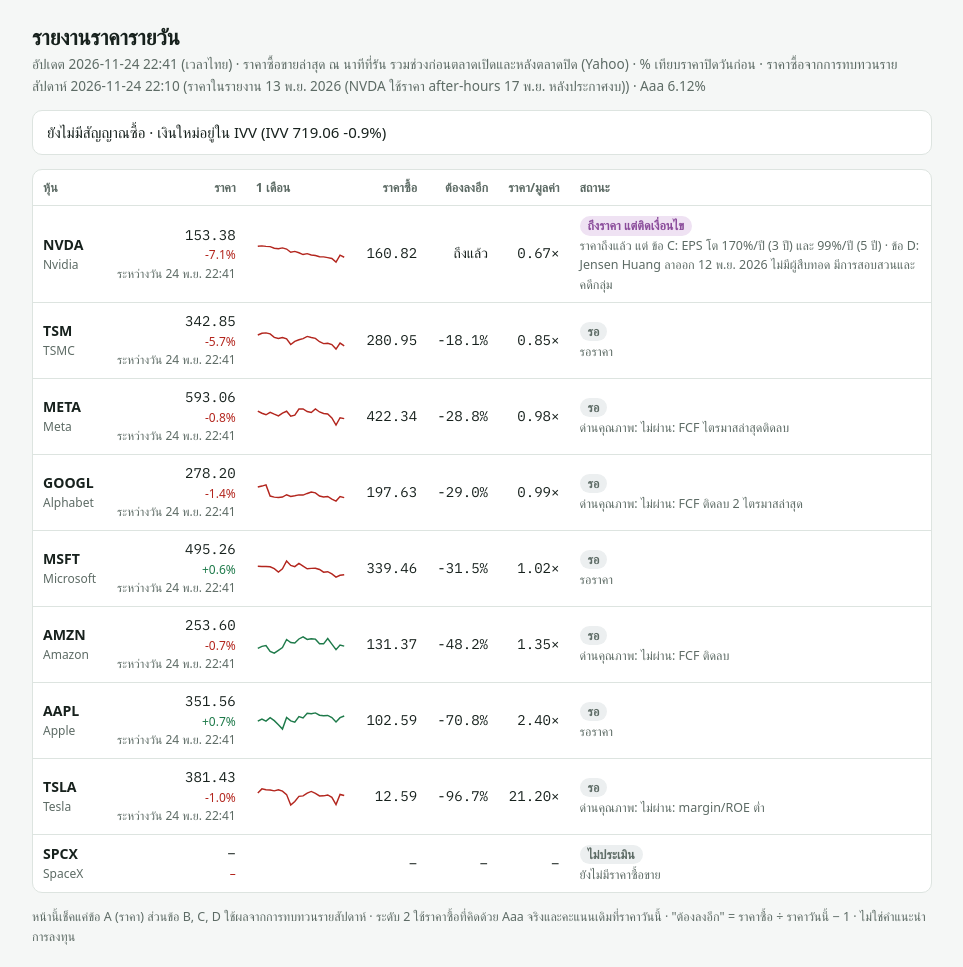
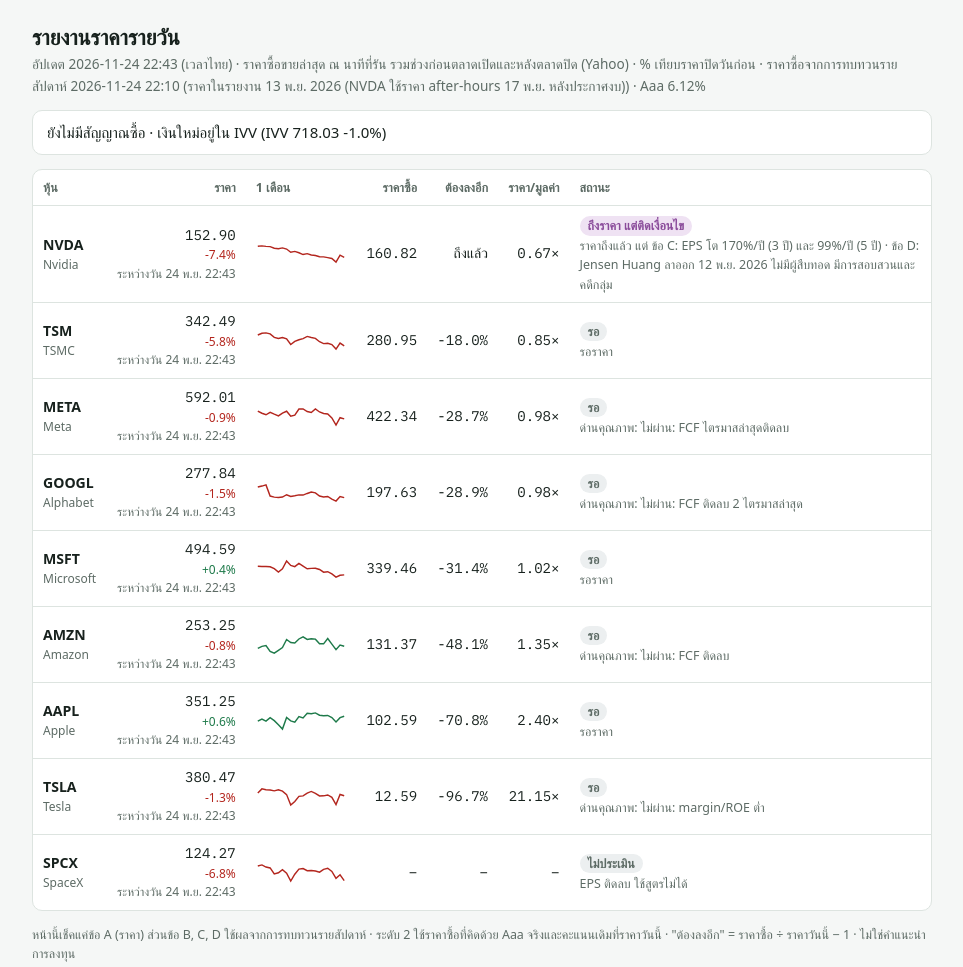
Before and after one commit to EakNaruethep/Investing, a plain HTML site: page output/reports/daily-report.html in a window 1280 px wide. Shown: the whole page, without its empty margins (158-1121 px from the left). Drawn offline with Linux system fonts and the light colour scheme; a web font is replaced by a local one.

Commit message:
Daily report: include SpaceX (SPCX trades on Nasdaq)
Co-Authored-By: Claude Opus 5.5 <noreply@anthropic.com>

```diff
--- a/data/watchlist.json
+++ b/data/watchlist.json
@@ -175,7 +175,7 @@
                    },
                    {
                        "t":  "SPCX",
-                       "yahoo":  null,
+                       "yahoo":  "SPCX",
                        "name":  "SpaceX",
                        "V":  null,
                        "buy":  null,
--- a/output/reports/daily-report.html
+++ b/output/reports/daily-report.html
@@ -17,18 +17,18 @@ td.n{text-align:right;font-family:var(--m);font-variant-numeric:tabular-nums;whi
 .p-t1{background:var(--t1s);color:var(--t1)}.p-t2{background:var(--t2s);color:var(--t2)}.p-blocked{background:var(--bls);color:var(--bl)}.p-near{background:var(--nrs);color:var(--nr)}.p-wait,.p-na{background:var(--wts);color:var(--wt)}
 .why{display:block;color:var(--muted);font-size:.78rem;min-width:220px;max-width:340px}
 footer{color:var(--muted);font-size:.78rem}</style></head><body><div class="wrap">
-<header><h1>รายงานราคารายวัน</h1><div class="sub">อัปเดต 2026-11-24 22:41 (เวลาไทย) · ราคาซื้อขายล่าสุด ณ นาทีที่รัน รวมช่วงก่อนตลาดเปิดและหลังตลาดปิด (Yahoo) · % เทียบราคาปิดวันก่อน · ราคาซื้อจากการทบทวนรายสัปดาห์ 2026-11-24 22:10 (ราคาในรายงาน 13 พ.ย. 2026 (NVDA ใช้ราคา after-hours 17 พ.ย. หลังประกาศงบ)) · Aaa 6.12%</div></header>
-<div class='banner'>ยังไม่มีสัญญาณซื้อ · เงินใหม่อยู่ใน IVV (IVV 719.06 -0.9%)</div>
+<header><h1>รายงานราคารายวัน</h1><div class="sub">อัปเดต 2026-11-24 22:43 (เวลาไทย) · ราคาซื้อขายล่าสุด ณ นาทีที่รัน รวมช่วงก่อนตลาดเปิดและหลังตลาดปิด (Yahoo) · % เทียบราคาปิดวันก่อน · ราคาซื้อจากการทบทวนรายสัปดาห์ 2026-11-24 22:10 (ราคาในรายงาน 13 พ.ย. 2026 (NVDA ใช้ราคา after-hours 17 พ.ย. หลังประกาศงบ)) · Aaa 6.12%</div></header>
+<div class='banner'>ยังไม่มีสัญญาณซื้อ · เงินใหม่อยู่ใน IVV (IVV 718.03 -1.0%)</div>
 <div class="scroll"><table><thead><tr><th>หุ้น</th><th style="text-align:right">ราคา</th><th>1 เดือน</th><th style="text-align:right">ราคาซื้อ</th><th style="text-align:right">ต้องลงอีก</th><th style="text-align:right">ราคา/มูลค่า</th><th>สถานะ</th></tr></thead><tbody>
-<tr class='s-blocked'><td><b>NVDA</b><span class='nm'>Nvidia</span></td><td class='n'>153.38<span class='nm dn'>-7.1%</span><span class='nm'>ระหว่างวัน 24 พ.ย. 22:41</span></td><td><svg viewBox='0 0 100 26' class='sp' aria-hidden='true'><polyline points='2.0,4.4 6.6,4.0 11.1,4.5 15.7,4.8 20.3,6.6 24.9,7.1 29.4,6.2 34.0,7.5 38.6,11.1 43.1,10.1 47.7,11.6 52.3,13.6 56.9,12.6 61.4,14.1 66.0,14.7 70.6,16.0 75.1,16.2 79.7,17.0 84.3,18.0 88.9,22.0 93.4,14.3 98.0,16.6' fill='none' stroke='var(--down)' stroke-width='1.6'/></svg></td><td class='n'>160.82</td><td class='n'>ถึงแล้ว</td><td class='n'>0.67×</td><td><span class='pill p-blocked'>ถึงราคา แต่ติดเงื่อนไข</span><span class='why'>ราคาถึงแล้ว แต่ ข้อ C: EPS โต 170%/ปี (3 ปี) และ 99%/ปี (5 ปี) · ข้อ D: Jensen Huang ลาออก 12 พ.ย. 2026 ไม่มีผู้สืบทอด มีการสอบสวนและคดีกลุ่ม</span></td></tr>
-<tr class='s-wait'><td><b>TSM</b><span class='nm'>TSMC</span></td><td class='n'>342.85<span class='nm dn'>-5.7%</span><span class='nm'>ระหว่างวัน 24 พ.ย. 22:41</span></td><td><svg viewBox='0 0 100 26' class='sp' aria-hidden='true'><polyline points='2.0,6.3 6.6,4.4 11.1,4.0 15.7,5.1 20.3,9.0 24.9,10.1 29.4,9.2 34.0,10.5 38.6,16.9 43.1,13.5 47.7,11.6 52.3,10.4 56.9,7.9 61.4,9.1 66.0,10.1 70.6,13.8 75.1,15.9 79.7,15.5 84.3,17.0 88.9,22.0 93.4,15.3 98.0,18.4' fill='none' stroke='var(--down)' stroke-width='1.6'/></svg></td><td class='n'>280.95</td><td class='n'>-18.1%</td><td class='n'>0.85×</td><td><span class='pill p-wait'>รอ</span><span class='why'>รอราคา</span></td></tr>
-<tr class='s-wait'><td><b>META</b><span class='nm'>Meta</span></td><td class='n'>593.06<span class='nm dn'>-0.8%</span><span class='nm'>ระหว่างวัน 24 พ.ย. 22:41</span></td><td><svg viewBox='0 0 100 26' class='sp' aria-hidden='true'><polyline points='2.0,6.5 6.6,8.8 11.1,10.5 15.7,7.8 20.3,9.9 24.9,11.8 29.4,8.6 34.0,6.6 38.6,12.2 43.1,11.0 47.7,4.1 52.3,4.1 56.9,6.9 61.4,8.0 66.0,4.0 70.6,7.4 75.1,9.1 79.7,9.6 84.3,14.1 88.9,22.0 93.4,13.8 98.0,14.8' fill='none' stroke='var(--down)' stroke-width='1.6'/></svg></td><td class='n'>422.34</td><td class='n'>-28.8%</td><td class='n'>0.98×</td><td><span class='pill p-wait'>รอ</span><span class='why'>ด่านคุณภาพ: ไม่ผ่าน: FCF ไตรมาสล่าสุดติดลบ</span></td></tr>
-<tr class='s-wait'><td><b>GOOGL</b><span class='nm'>Alphabet</span></td><td class='n'>278.20<span class='nm dn'>-1.4%</span><span class='nm'>ระหว่างวัน 24 พ.ย. 22:41</span></td><td><svg viewBox='0 0 100 26' class='sp' aria-hidden='true'><polyline points='2.0,6.4 6.6,5.3 11.1,4.0 15.7,16.4 20.3,17.6 24.9,17.9 29.4,17.5 34.0,14.9 38.6,16.8 43.1,16.1 47.7,15.1 52.3,15.3 56.9,13.5 61.4,11.9 66.0,12.8 70.6,16.4 75.1,17.5 79.7,16.8 84.3,19.8 88.9,22.0 93.4,16.9 98.0,18.1' fill='none' stroke='var(--down)' stroke-width='1.6'/></svg></td><td class='n'>197.63</td><td class='n'>-29.0%</td><td class='n'>0.99×</td><td><span class='pill p-wait'>รอ</span><span class='why'>ด่านคุณภาพ: ไม่ผ่าน: FCF ติดลบ 2 ไตรมาสล่าสุด</span></td></tr>
-<tr class='s-wait'><td><b>MSFT</b><span class='nm'>Microsoft</span></td><td class='n'>495.26<span class='nm up'>+0.6%</span><span class='nm'>ระหว่างวัน 24 พ.ย. 22:41</span></td><td><svg viewBox='0 0 100 26' class='sp' aria-hidden='true'><polyline points='2.0,9.9 6.6,10.2 11.1,10.3 15.7,10.5 20.3,12.6 24.9,16.3 29.4,12.8 34.0,4.0 38.6,9.0 43.1,10.4 47.7,6.7 52.3,9.7 56.9,12.8 61.4,12.3 66.0,12.1 70.6,13.5 75.1,16.5 79.7,16.0 84.3,18.5 88.9,22.0 93.4,20.0 98.0,19.3' fill='none' stroke='var(--down)' stroke-width='1.6'/></svg></td><td class='n'>339.46</td><td class='n'>-31.5%</td><td class='n'>1.02×</td><td><span class='pill p-wait'>รอ</span><span class='why'>รอราคา</span></td></tr>
-<tr class='s-wait'><td><b>AMZN</b><span class='nm'>Amazon</span></td><td class='n'>253.60<span class='nm dn'>-0.7%</span><span class='nm'>ระหว่างวัน 24 พ.ย. 22:41</span></td><td><svg viewBox='0 0 100 26' class='sp' aria-hidden='true'><polyline points='2.0,16.8 6.6,14.5 11.1,13.6 15.7,20.0 20.3,22.0 24.9,18.9 29.4,15.9 34.0,6.9 38.6,10.3 43.1,10.8 47.7,6.3 52.3,4.0 56.9,6.8 61.4,6.0 66.0,6.5 70.6,11.7 75.1,11.7 79.7,5.8 84.3,12.0 88.9,18.2 93.4,13.1 98.0,14.2' fill='none' stroke='var(--up)' stroke-width='1.6'/></svg></td><td class='n'>131.37</td><td class='n'>-48.2%</td><td class='n'>1.35×</td><td><span class='pill p-wait'>รอ</span><span class='why'>ด่านคุณภาพ: ไม่ผ่าน: FCF ติดลบ</span></td></tr>
-<tr class='s-wait'><td><b>AAPL</b><span class='nm'>Apple</span></td><td class='n'>351.56<span class='nm up'>+0.7%</span><span class='nm'>ระหว่างวัน 24 พ.ย. 22:41</span></td><td><svg viewBox='0 0 100 26' class='sp' aria-hidden='true'><polyline points='2.0,13.1 6.6,10.8 11.1,13.2 15.7,9.4 20.3,12.6 24.9,17.3 29.4,22.0 34.0,9.0 38.6,12.9 43.1,14.3 47.7,8.1 52.3,9.7 56.9,4.5 61.4,5.0 66.0,4.0 70.6,6.6 75.1,7.2 79.7,6.8 84.3,9.2 88.9,14.1 93.4,9.3 98.0,7.4' fill='none' stroke='var(--up)' stroke-width='1.6'/></svg></td><td class='n'>102.59</td><td class='n'>-70.8%</td><td class='n'>2.40×</td><td><span class='pill p-wait'>รอ</span><span class='why'>รอราคา</span></td></tr>
-<tr class='s-wait'><td><b>TSLA</b><span class='nm'>Tesla</span></td><td class='n'>381.43<span class='nm dn'>-1.0%</span><span class='nm'>ระหว่างวัน 24 พ.ย. 22:41</span></td><td><svg viewBox='0 0 100 26' class='sp' aria-hidden='true'><polyline points='2.0,8.5 6.6,4.0 11.1,4.9 15.7,5.2 20.3,6.2 24.9,5.0 29.4,6.5 34.0,10.3 38.6,22.0 43.1,17.9 47.7,12.3 52.3,11.8 56.9,8.7 61.4,6.8 66.0,8.9 70.6,11.8 75.1,11.7 79.7,10.7 84.3,13.3 88.9,21.4 93.4,10.2 98.0,11.4' fill='none' stroke='var(--down)' stroke-width='1.6'/></svg></td><td class='n'>12.59</td><td class='n'>-96.7%</td><td class='n'>21.20×</td><td><span class='pill p-wait'>รอ</span><span class='why'>ด่านคุณภาพ: ไม่ผ่าน: margin/ROE ต่ำ</span></td></tr>
-<tr class='s-na'><td><b>SPCX</b><span class='nm'>SpaceX</span></td><td class='n'>–<span class='nm dn'>–</span><span class='nm'> </span></td><td></td><td class='n'>–</td><td class='n'>–</td><td class='n'>–</td><td><span class='pill p-na'>ไม่ประเมิน</span><span class='why'>ยังไม่มีราคาซื้อขาย</span></td></tr>
+<tr class='s-blocked'><td><b>NVDA</b><span class='nm'>Nvidia</span></td><td class='n'>152.90<span class='nm dn'>-7.4%</span><span class='nm'>ระหว่างวัน 24 พ.ย. 22:43</span></td><td><svg viewBox='0 0 100 26' class='sp' aria-hidden='true'><polyline points='2.0,4.4 6.6,4.0 11.1,4.5 15.7,4.8 20.3,6.6 24.9,7.1 29.4,6.2 34.0,7.5 38.6,11.1 43.1,10.1 47.7,11.6 52.3,13.6 56.9,12.6 61.4,14.1 66.0,14.7 70.6,16.0 75.1,16.2 79.7,17.0 84.3,18.0 88.9,22.0 93.4,14.3 98.0,16.7' fill='none' stroke='var(--down)' stroke-width='1.6'/></svg></td><td class='n'>160.82</td><td class='n'>ถึงแล้ว</td><td class='n'>0.67×</td><td><span class='pill p-blocked'>ถึงราคา แต่ติดเงื่อนไข</span><span class='why'>ราคาถึงแล้ว แต่ ข้อ C: EPS โต 170%/ปี (3 ปี) และ 99%/ปี (5 ปี) · ข้อ D: Jensen Huang ลาออก 12 พ.ย. 2026 ไม่มีผู้สืบทอด มีการสอบสวนและคดีกลุ่ม</span></td></tr>
+<tr class='s-wait'><td><b>TSM</b><span class='nm'>TSMC</span></td><td class='n'>342.49<span class='nm dn'>-5.8%</span><span class='nm'>ระหว่างวัน 24 พ.ย. 22:43</span></td><td><svg viewBox='0 0 100 26' class='sp' aria-hidden='true'><polyline points='2.0,6.3 6.6,4.4 11.1,4.0 15.7,5.1 20.3,9.0 24.9,10.1 29.4,9.2 34.0,10.5 38.6,16.9 43.1,13.5 47.7,11.6 52.3,10.4 56.9,7.9 61.4,9.1 66.0,10.1 70.6,13.8 75.1,15.9 79.7,15.5 84.3,17.0 88.9,22.0 93.4,15.3 98.0,18.4' fill='none' stroke='var(--down)' stroke-width='1.6'/></svg></td><td class='n'>280.95</td><td class='n'>-18.0%</td><td class='n'>0.85×</td><td><span class='pill p-wait'>รอ</span><span class='why'>รอราคา</span></td></tr>
+<tr class='s-wait'><td><b>META</b><span class='nm'>Meta</span></td><td class='n'>592.01<span class='nm dn'>-0.9%</span><span class='nm'>ระหว่างวัน 24 พ.ย. 22:43</span></td><td><svg viewBox='0 0 100 26' class='sp' aria-hidden='true'><polyline points='2.0,6.5 6.6,8.8 11.1,10.5 15.7,7.8 20.3,9.9 24.9,11.8 29.4,8.6 34.0,6.6 38.6,12.2 43.1,11.0 47.7,4.1 52.3,4.1 56.9,6.9 61.4,8.0 66.0,4.0 70.6,7.4 75.1,9.1 79.7,9.6 84.3,14.1 88.9,22.0 93.4,13.8 98.0,15.1' fill='none' stroke='var(--down)' stroke-width='1.6'/></svg></td><td class='n'>422.34</td><td class='n'>-28.7%</td><td class='n'>0.98×</td><td><span class='pill p-wait'>รอ</span><span class='why'>ด่านคุณภาพ: ไม่ผ่าน: FCF ไตรมาสล่าสุดติดลบ</span></td></tr>
+<tr class='s-wait'><td><b>GOOGL</b><span class='nm'>Alphabet</span></td><td class='n'>277.84<span class='nm dn'>-1.5%</span><span class='nm'>ระหว่างวัน 24 พ.ย. 22:43</span></td><td><svg viewBox='0 0 100 26' class='sp' aria-hidden='true'><polyline points='2.0,6.4 6.6,5.3 11.1,4.0 15.7,16.4 20.3,17.6 24.9,17.9 29.4,17.5 34.0,14.9 38.6,16.8 43.1,16.1 47.7,15.1 52.3,15.3 56.9,13.5 61.4,11.9 66.0,12.8 70.6,16.4 75.1,17.5 79.7,16.8 84.3,19.8 88.9,22.0 93.4,16.9 98.0,18.2' fill='none' stroke='var(--down)' stroke-width='1.6'/></svg></td><td class='n'>197.63</td><td class='n'>-28.9%</td><td class='n'>0.98×</td><td><span class='pill p-wait'>รอ</span><span class='why'>ด่านคุณภาพ: ไม่ผ่าน: FCF ติดลบ 2 ไตรมาสล่าสุด</span></td></tr>
+<tr class='s-wait'><td><b>MSFT</b><span class='nm'>Microsoft</span></td><td class='n'>494.59<span class='nm up'>+0.4%</span><span class='nm'>ระหว่างวัน 24 พ.ย. 22:43</span></td><td><svg viewBox='0 0 100 26' class='sp' aria-hidden='true'><polyline points='2.0,9.9 6.6,10.2 11.1,10.3 15.7,10.5 20.3,12.6 24.9,16.3 29.4,12.8 34.0,4.0 38.6,9.0 43.1,10.4 47.7,6.7 52.3,9.7 56.9,12.8 61.4,12.3 66.0,12.1 70.6,13.5 75.1,16.5 79.7,16.0 84.3,18.5 88.9,22.0 93.4,20.0 98.0,19.5' fill='none' stroke='var(--down)' stroke-width='1.6'/></svg></td><td class='n'>339.46</td><td class='n'>-31.4%</td><td class='n'>1.02×</td><td><span class='pill p-wait'>รอ</span><span class='why'>รอราคา</span></td></tr>
+<tr class='s-wait'><td><b>AMZN</b><span class='nm'>Amazon</span></td><td class='n'>253.25<span class='nm dn'>-0.8%</span><span class='nm'>ระหว่างวัน 24 พ.ย. 22:43</span></td><td><svg viewBox='0 0 100 26' class='sp' aria-hidden='true'><polyline points='2.0,16.8 6.6,14.5 11.1,13.6 15.7,20.0 20.3,22.0 24.9,18.9 29.4,15.9 34.0,6.9 38.6,10.3 43.1,10.8 47.7,6.3 52.3,4.0 56.9,6.8 61.4,6.0 66.0,6.5 70.6,11.7 75.1,11.7 79.7,5.8 84.3,12.0 88.9,18.2 93.4,13.1 98.0,14.4' fill='none' stroke='var(--up)' stroke-width='1.6'/></svg></td><td class='n'>131.37</td><td class='n'>-48.1%</td><td class='n'>1.35×</td><td><span class='pill p-wait'>รอ</span><span class='why'>ด่านคุณภาพ: ไม่ผ่าน: FCF ติดลบ</span></td></tr>
+<tr class='s-wait'><td><b>AAPL</b><span class='nm'>Apple</span></td><td class='n'>351.25<span class='nm up'>+0.6%</span><span class='nm'>ระหว่างวัน 24 พ.ย. 22:43</span></td><td><svg viewBox='0 0 100 26' class='sp' aria-hidden='true'><polyline points='2.0,13.1 6.6,10.8 11.1,13.2 15.7,9.4 20.3,12.6 24.9,17.3 29.4,22.0 34.0,9.0 38.6,12.9 43.1,14.3 47.7,8.1 52.3,9.7 56.9,4.5 61.4,5.0 66.0,4.0 70.6,6.6 75.1,7.2 79.7,6.8 84.3,9.2 88.9,14.1 93.4,9.3 98.0,7.7' fill='none' stroke='var(--up)' stroke-width='1.6'/></svg></td><td class='n'>102.59</td><td class='n'>-70.8%</td><td class='n'>2.40×</td><td><span class='pill p-wait'>รอ</span><span class='why'>รอราคา</span></td></tr>
+<tr class='s-wait'><td><b>TSLA</b><span class='nm'>Tesla</span></td><td class='n'>380.47<span class='nm dn'>-1.3%</span><span class='nm'>ระหว่างวัน 24 พ.ย. 22:43</span></td><td><svg viewBox='0 0 100 26' class='sp' aria-hidden='true'><polyline points='2.0,8.5 6.6,4.0 11.1,4.9 15.7,5.2 20.3,6.2 24.9,5.0 29.4,6.5 34.0,10.3 38.6,22.0 43.1,17.9 47.7,12.3 52.3,11.8 56.9,8.7 61.4,6.8 66.0,8.9 70.6,11.8 75.1,11.7 79.7,10.7 84.3,13.3 88.9,21.4 93.4,10.2 98.0,11.6' fill='none' stroke='var(--down)' stroke-width='1.6'/></svg></td><td class='n'>12.59</td><td class='n'>-96.7%</td><td class='n'>21.15×</td><td><span class='pill p-wait'>รอ</span><span class='why'>ด่านคุณภาพ: ไม่ผ่าน: margin/ROE ต่ำ</span></td></tr>
+<tr class='s-na'><td><b>SPCX</b><span class='nm'>SpaceX</span></td><td class='n'>124.27<span class='nm dn'>-6.8%</span><span class='nm'>ระหว่างวัน 24 พ.ย. 22:43</span></td><td><svg viewBox='0 0 100 26' class='sp' aria-hidden='true'><polyline points='2.0,5.2 6.6,4.0 11.1,6.4 15.7,7.4 20.3,14.0 24.9,12.8 29.4,9.2 34.0,13.1 38.6,22.0 43.1,14.3 47.7,8.7 52.3,8.0 56.9,10.4 61.4,10.2 66.0,10.8 70.6,12.1 75.1,9.0 79.7,7.7 84.3,11.3 88.9,19.0 93.4,15.0 98.0,21.5' fill='none' stroke='var(--down)' stroke-width='1.6'/></svg></td><td class='n'>–</td><td class='n'>–</td><td class='n'>–</td><td><span class='pill p-na'>ไม่ประเมิน</span><span class='why'>EPS ติดลบ ใช้สูตรไม่ได้</span></td></tr>
 </tbody></table></div>
 <footer>หน้านี้เช็คแค่ข้อ A (ราคา) ส่วนข้อ B, C, D ใช้ผลจากการทบทวนรายสัปดาห์ · ระดับ 2 ใช้ราคาซื้อที่คิดด้วย Aaa จริงและคะแนนเดิมที่ราคาวันนี้ · "ต้องลงอีก" = ราคาซื้อ ÷ ราคาวันนี้ − 1 · ไม่ใช่คำแนะนำการลงทุน</footer>
 </div></body></html>
```
Also changed, not shown: data/price_history.csv (+9 -0 lines), 2 other files.
